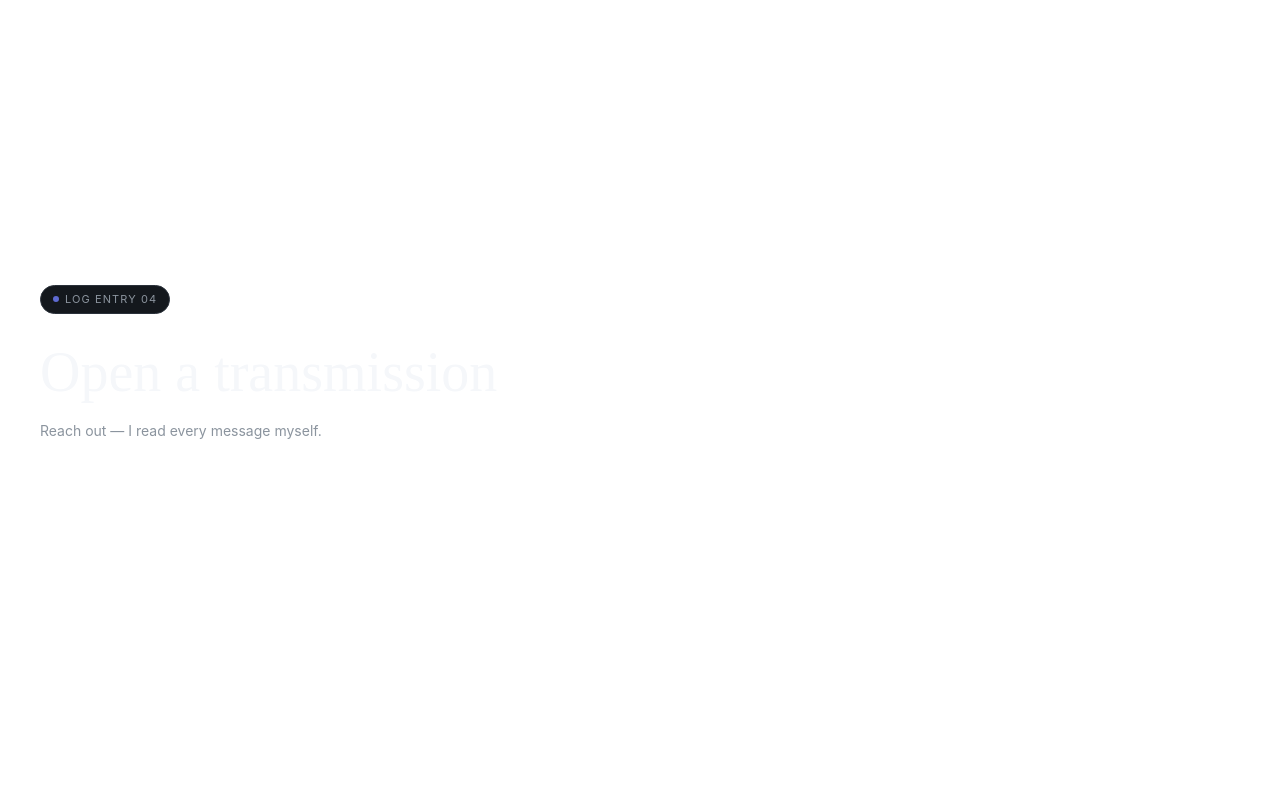
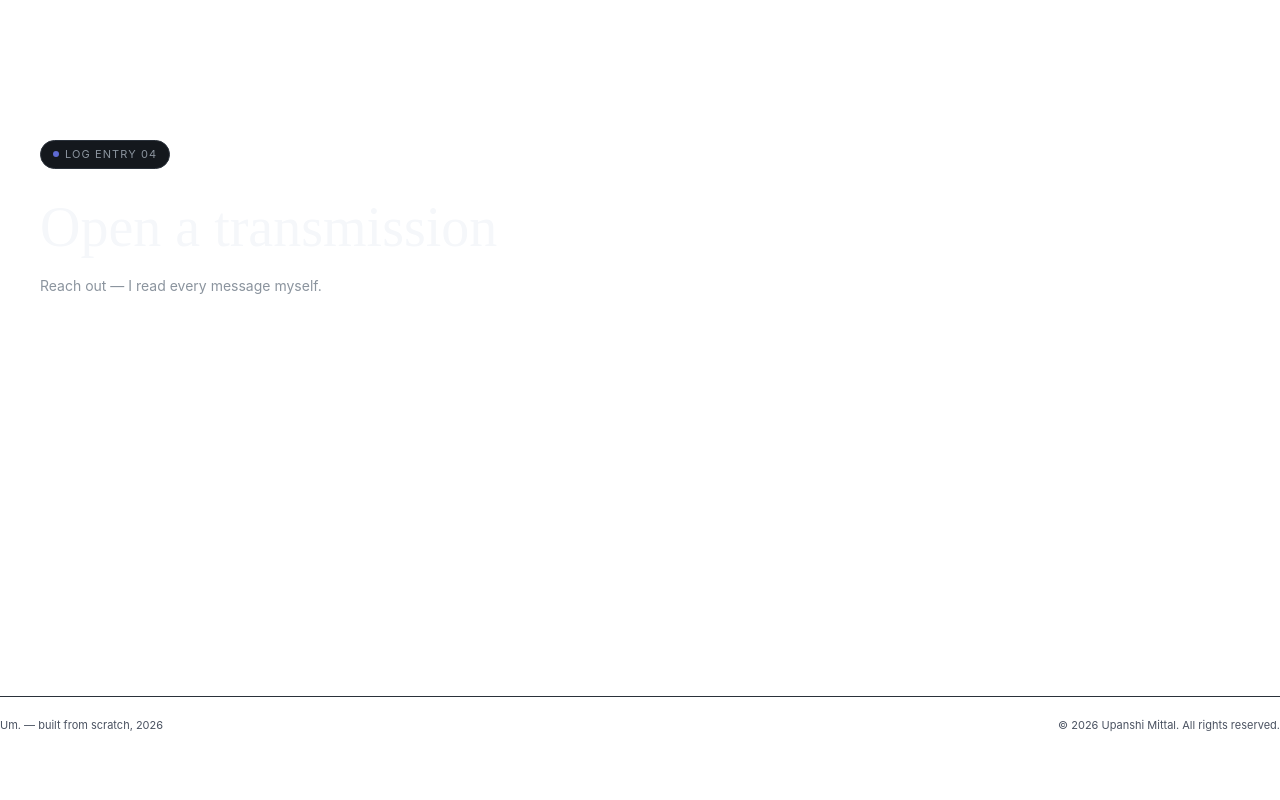
Before and after one commit to Upanshi-Mittal/Portfolio, a React (Vite) app: page / in a window 1280 px wide. Shown: the part 7460-8260 px from the top of the page. After the commit the page ends 8213 px from the top, so only its background shows below. Built offline with nearby package versions, Linux system fonts and the light colour scheme.

Commit message:
improve styling

```diff
--- a/src/App.css
+++ b/src/App.css
@@ -80,11 +80,14 @@ Hero{
 }
 
 
-.page1, .page2, .page3, .page4 {
+.page1, .page2, .page3 {
   min-height: 100vh;
   width: 100%;
 }
 
+.page4{
+  width:100%
+}
 .star,
 .shooting-star,
 .sidebar,
--- a/src/components/commandPalette.jsx
+++ b/src/components/commandPalette.jsx
@@ -301,7 +301,8 @@ export default function MissionCommandPalette() {
       <button
         onClick={openPalette}
         style={{ height: "52px", width: "280px" }}
-        className="hidden sm:flex items-center gap-2.5 px-4 rounded-xl bg-[var(--surface)] border border-[var(--border)] text-[var(--secondary-text)] bg-red-500 hover:border-[var(--accent-blue)] hover:bg-[var(--secondary-surface)] transition-colors"
+        className="hidden sm:flex items-center gap-2.5 px-4 rounded-xl bg-[rgba(255, 255, 255, 0.03);
+] border border-[var(--border)] text-[var(--secondary-text)] bg-red-500 hover:border-[var(--accent-blue)] hover:bg-[var(--secondary-surface)] transition-colors"
       >
         <Search size={16} className={"flex-shrink-0 "+ (open ?"opacity-0 ":"opacity-80" ) }/>
         <span className="flex-1 text-left text-sm text-zinc-600">Search mission files...</span>
--- a/src/components/contact/contact.css
+++ b/src/components/contact/contact.css
@@ -1,5 +1,5 @@
 .contact {
-  padding: 96px 40px;
+  padding: 6px 40px ;
   display: flex;
   flex-direction: column;
 }
@@ -58,7 +58,7 @@
 .contact-form {
   border: 0.5px solid #2A313A;
   border-radius: 12px;
-  background: #14181D;
+  background-color: rgba(255, 255, 255, 0.03);
   padding: 26px;
   display: flex;
   flex-direction: column;
@@ -124,7 +124,7 @@
 .social-links {
   border: 0.5px solid #2A313A;
   border-radius: 12px;
-  background: #14181D;
+  background: rgba(255, 255, 255, 0.03);
   padding: 20px;
   display: flex;
   flex-direction: column;
@@ -173,6 +173,7 @@
 /* Footer */
 .footer {
   margin-top: 56px;
+  margin-bottom:20px;
   padding-top: 20px;
   border-top: 0.5px solid #2A313A;
 }
--- a/src/components/contact/contact.jsx
+++ b/src/components/contact/contact.jsx
@@ -35,7 +35,7 @@ function Contact({ contactRef }) {
         <span className="log-label">Log Entry 04</span>
       </div>
 
-      <h1 className="contact-title">Open a transmission</h1>
+      <h1 className="contact-title hero-title">Open a transmission</h1>
       <p className="contact-subtitle">Reach out — I read every message myself.</p>
 
       <div className="contact-container">
--- a/src/components/project/ProjectsSection.css
+++ b/src/components/project/ProjectsSection.css
@@ -7,7 +7,7 @@
   font-family: ui-sans-serif, system-ui, -apple-system, BlinkMacSystemFont,
     "Segoe UI", Roboto, "Helvetica Neue", Arial, sans-serif;
   min-height: 100vh;
-  padding: 40px 48px;
+  padding: 40px 48px 8px 40px;
   position: relative;
   overflow-x: hidden;
 }
```
